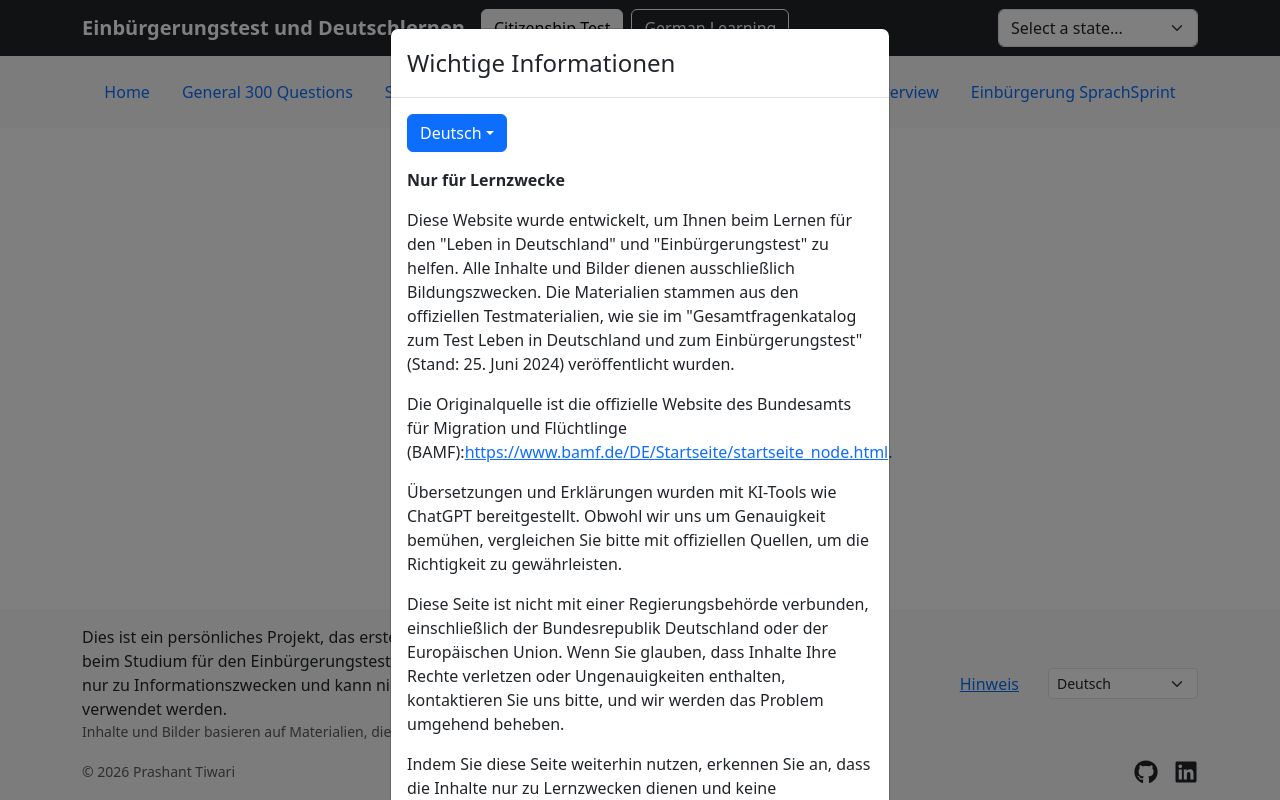
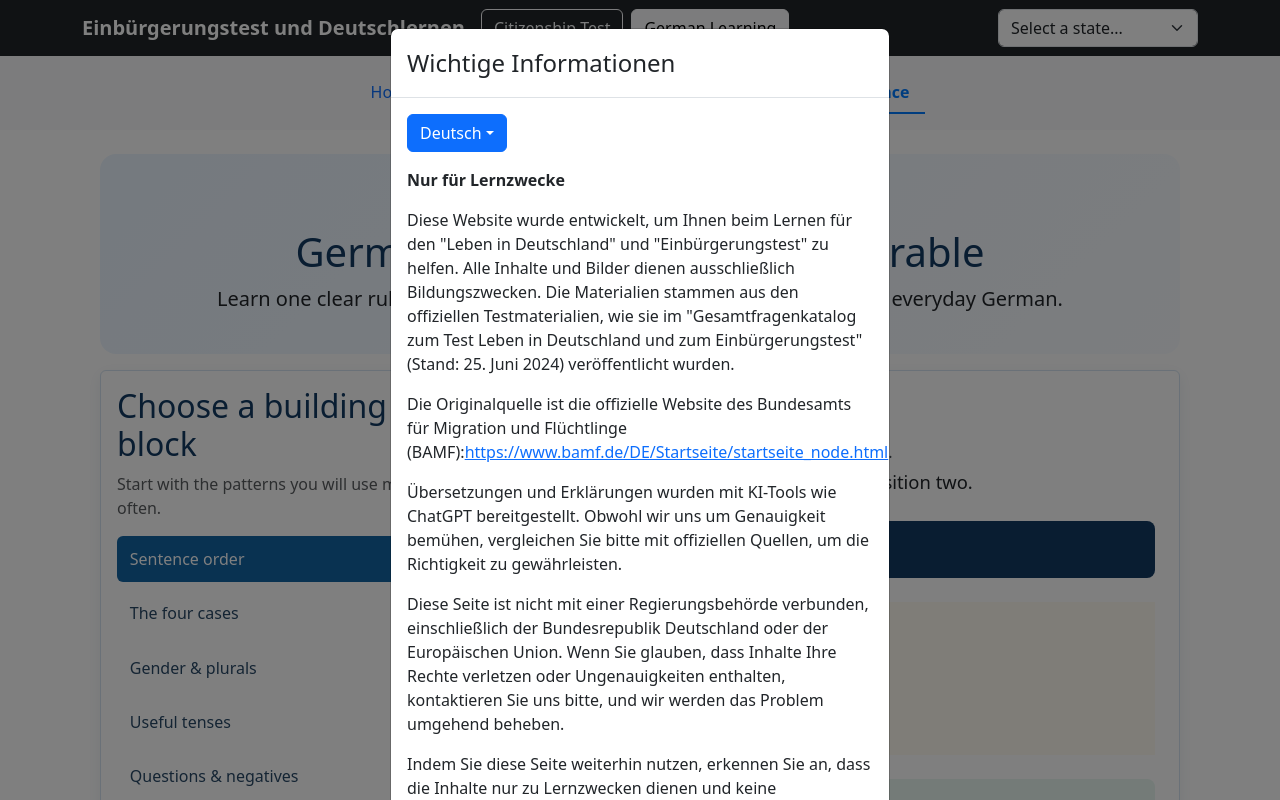
Before and after one commit to Prashant0690/einbuergerungstest-deutschlernen, a React (Create React App) app: page /einbuergerungstest-deutschlernen/german-grammar in a window 1280 px wide. Shown: the top 800 px of the page. Built offline with nearby package versions, Linux system fonts and the light colour scheme.

Commit message:
Add German grammar quick reference
Co-authored-by: Copilot App <223556219+Copilot@users.noreply.github.com>

```diff
--- a/src/App.js
+++ b/src/App.js
@@ -33,6 +33,7 @@ import QuizPage from "./pages/QuizPage";
 import LegalNoticeModal from "./components/LegalNoticeModal";
 import EinbuergerungSprachSprintPage from "./pages/EinbuergerungSprachSprintPage";
 import GermanLanguageSprintPage from "./pages/GermanLanguageSprintPage";
+import GermanGrammarPage from "./pages/GermanGrammarPage";
 
 
 function App() {
@@ -89,6 +90,7 @@ function App() {
 
             <Route path="/einbuergerung-sprachsprint" element={<EinbuergerungSprachSprintPage />} />
             <Route path="/deutsch-sprint" element={<GermanLanguageSprintPage />} />
+            <Route path="/german-grammar" element={<GermanGrammarPage />} />
           </Routes>
         </div>
 
--- a/src/components/Header.js
+++ b/src/components/Header.js
@@ -18,7 +18,7 @@ along with this program.  If not, see <http://www.gnu.org/licenses/>.
 Project Name: einbuergerungstest-deutschlernen
 Folder Name: einbuergerungstest-deutschlernen
 */
-import React, { useState } from "react";
+import React, { useEffect, useState } from "react";
 import { NavLink, useLocation, useNavigate } from "react-router-dom";
 import { useQuizContext } from "../context/QuizContext";
 import { statesList } from "../data/content";
@@ -31,7 +31,19 @@ function Header() {
   const navigate = useNavigate(); // Initialize useNavigate
 
   // State to manage the current section
-  const [currentSection, setCurrentSection] = useState("Citizenship Test"); // Default to "Citizenship Test"
+  const [currentSection, setCurrentSection] = useState(
+    location.pathname.startsWith("/german-") || location.pathname === "/deutsch-sprint"
+      ? "German Learning"
+      : "Citizenship Test"
+  );
+
+  useEffect(() => {
+    setCurrentSection(
+      location.pathname.startsWith("/german-") || location.pathname === "/deutsch-sprint"
+        ? "German Learning"
+        : "Citizenship Test"
+    );
+  }, [location.pathname]);
 
   // Function to handle state change (Bundesland selection)
   const handleStateChange = (e) => {
@@ -205,6 +217,16 @@ function Header() {
               deutschlearnen SprachSprint
             </NavLink>
           </li>
+          <li className="nav-item">
+            <NavLink
+              className={`nav-link ${
+                location.pathname === "/german-grammar" ? "active-link" : ""
+              }`}
+              to="/german-grammar"
+            >
+              Grammar Quick Reference
+            </NavLink>
+          </li>
         </ul>
       )}
     </div>
--- /dev/null
+++ b/src/pages/GermanGrammarPage.css
@@ -0,0 +1,103 @@
+.grammar-resource {
+  max-width: 1080px;
+  margin: 0 auto 2rem;
+}
+
+.grammar-hero {
+  padding: 2.5rem 1rem;
+  margin-bottom: 1rem;
+  background: linear-gradient(135deg, #eaf4ff, #f8fbff);
+  border-radius: 1rem;
+}
+
+.grammar-hero h1,
+.grammar-lesson-card h2,
+.grammar-topic-card h2,
+.grammar-routine h2 {
+  color: #123a63;
+}
+
+.grammar-eyebrow {
+  color: #1264a3;
+  font-size: 0.75rem;
+  font-weight: 700;
+  letter-spacing: 0.12em;
+}
+
+.grammar-topic-card,
+.grammar-lesson-card,
+.grammar-routine {
+  border: 1px solid #d5e3f1;
+  box-shadow: 0 0.25rem 1rem rgba(18, 58, 99, 0.08);
+}
+
+.grammar-topic-list {
+  display: grid;
+  gap: 0.5rem;
+}
+
+.grammar-topic-list .nav-link {
+  color: #284866;
+  cursor: pointer;
+  padding: 0.7rem 0.8rem;
+}
+
+.grammar-topic-list .nav-link.active {
+  background-color: #1264a3;
+}
+
+.grammar-rule {
+  font-size: 1.15rem;
+  line-height: 1.6;
+}
+
+.grammar-pattern {
+  padding: 1rem;
+  margin: 1.5rem 0;
+  background-color: #123a63;
+  border-radius: 0.5rem;
+  color: #fff;
+  font-family: ui-monospace, SFMono-Regular, Menlo, Monaco, Consolas, monospace;
+  line-height: 1.6;
+}
+
+.grammar-example {
+  padding: 1.25rem;
+  border-left: 4px solid #f5b700;
+  background-color: #fffaf0;
+}
+
+.grammar-german {
+  font-size: 1.25rem;
+  font-weight: 600;
+}
+
+.grammar-translation {
+  color: #46627d;
+  font-style: italic;
+}
+
+.grammar-memory-cue {
+  display: flex;
+  flex-direction: column;
+  gap: 0.25rem;
+  margin-top: 1.5rem;
+  padding: 1rem;
+  background-color: #e8f7f0;
+  border-radius: 0.5rem;
+  color: #1c5a40;
+}
+
+.grammar-routine p {
+  margin-bottom: 0;
+}
+
+@media (max-width: 575.98px) {
+  .grammar-hero {
+    padding: 2rem 1rem;
+  }
+
+  .grammar-hero h1 {
+    font-size: 2rem;
+  }
+}
--- /dev/null
+++ b/src/pages/GermanGrammarPage.js
@@ -0,0 +1,170 @@
+import React, { useState } from "react";
+import { Button, Card, Col, Nav, Row } from "react-bootstrap";
+import "./GermanGrammarPage.css";
+
+const grammarTopics = [
+  {
+    id: "sentence",
+    label: "Sentence order",
+    rule: "In a main clause, the conjugated verb is in position two.",
+    pattern: "Subject + verb + time + manner + place",
+    example: {
+      german: "Ich lerne heute zu Hause Deutsch.",
+      english: "I am learning German at home today.",
+    },
+    memory: "Verb second: find the action first.",
+  },
+  {
+    id: "cases",
+    label: "The four cases",
+    rule: "Articles show the role a noun has in a sentence.",
+    pattern: "Nominativ: der | Akkusativ: den | Dativ: dem | Genitiv: des",
+    example: {
+      german: "Der Mann gibt dem Kind den Ball.",
+      english: "The man gives the child the ball.",
+    },
+    memory: "Who acts? (Nominativ) What? (Akkusativ) To whom? (Dativ)",
+  },
+  {
+    id: "gender",
+    label: "Gender & plurals",
+    rule: "Learn every noun together with its article and plural form.",
+    pattern: "der Tisch - die Tische | die Lampe - die Lampen | das Buch - die Bücher",
+    example: {
+      german: "Das Buch liegt auf dem Tisch.",
+      english: "The book is on the table.",
+    },
+    memory: "Never learn a noun alone: article + word + plural.",
+  },
+  {
+    id: "tenses",
+    label: "Useful tenses",
+    rule: "Use Präsens for now and near future; Perfekt for finished everyday events.",
+    pattern: "Ich gehe. | Ich habe gelernt. | Ich bin gefahren.",
+    example: {
+      german: "Gestern habe ich meine Freundin besucht.",
+      english: "Yesterday I visited my friend.",
+    },
+    memory: "Most verbs use haben; movement or change of state often uses sein.",
+  },
+  {
+    id: "questions",
+    label: "Questions & negatives",
+    rule: "Yes/no questions begin with the verb. Use nicht to negate actions and kein for nouns without an article.",
+    pattern: "Kommst du? | Ich komme nicht. | Ich habe kein Auto.",
+    example: {
+      german: "Warum lernst du heute nicht?",
+      english: "Why are you not studying today?",
+    },
+    memory: "Verb first asks; nicht says 'not'; kein says 'no/not a'.",
+  },
+  {
+    id: "subordinate",
+    label: "Subordinate clauses",
+    rule: "After weil, dass, and wenn, the conjugated verb moves to the end.",
+    pattern: "..., weil ich morgen arbeiten muss.",
+    example: {
+      german: "Ich bleibe zu Hause, weil es regnet.",
+      english: "I am staying at home because it is raining.",
+    },
+    memory: "Signal word spotted? Save the verb for the end.",
+  },
+];
+
+function GermanGrammarPage() {
+  const [selectedTopicId, setSelectedTopicId] = useState(grammarTopics[0].id);
+  const [showTranslation, setShowTranslation] = useState(false);
+  const selectedTopic = grammarTopics.find((topic) => topic.id === selectedTopicId);
+
+  const selectTopic = (topicId) => {
+    setSelectedTopicId(topicId);
+    setShowTranslation(false);
+  };
+
+  return (
+    <section className="grammar-resource">
+      <header className="grammar-hero text-center">
+        <p className="grammar-eyebrow">GERMAN QUICK REFERENCE</p>
+        <h1>German grammar, made memorable</h1>
+        <p className="lead mb-0">
+          Learn one clear rule, see it in context, and keep a short memory cue for everyday German.
+        </p>
+      </header>
+
+      <Row className="g-4">
+        <Col lg={4}>
+          <Card className="grammar-topic-card h-100">
+            <Card.Body>
+              <Card.Title as="h2">Choose a building block</Card.Title>
+              <Card.Text className="text-muted">
+                Start with the patterns you will use most often.
+              </Card.Text>
+              <Nav variant="pills" className="grammar-topic-list">
+                {grammarTopics.map((topic) => (
+                  <Nav.Item key={topic.id}>
+                    <Nav.Link
+                      active={topic.id === selectedTopicId}
+                      onClick={() => selectTopic(topic.id)}
+                    >
+                      {topic.label}
+                    </Nav.Link>
+                  </Nav.Item>
+                ))}
+              </Nav>
+            </Card.Body>
+          </Card>
+        </Col>
+
+        <Col lg={8}>
+          <Card className="grammar-lesson-card h-100">
+            <Card.Body className="p-md-4">
+              <p className="grammar-eyebrow mb-2">FOCUS RULE</p>
+              <h2>{selectedTopic.label}</h2>
+              <p className="grammar-rule">{selectedTopic.rule}</p>
+
+              <div className="grammar-pattern" aria-label="Grammar pattern">
+                {selectedTopic.pattern}
+              </div>
+
+              <div className="grammar-example">
+                <p className="mb-1 text-muted">Say it out loud</p>
+                <p className="grammar-german mb-2">{selectedTopic.example.german}</p>
+                {showTranslation && (
+                  <p className="grammar-translation mb-0">
+                    {selectedTopic.example.english}
+                  </p>
+                )}
+                <Button
+                  variant="outline-primary"
+                  size="sm"
+                  className="mt-3"
+                  onClick={() => setShowTranslation((visible) => !visible)}
+                >
+                  {showTranslation ? "Hide translation" : "Show translation"}
+                </Button>
+              </div>
+
+              <div className="grammar-memory-cue">
+                <strong>Memory cue</strong>
+                <span>{selectedTopic.memory}</span>
+              </div>
+            </Card.Body>
+          </Card>
+        </Col>
+      </Row>
+
+      <Card className="grammar-routine mt-4">
+        <Card.Body>
+          <h2>Three-minute study routine</h2>
+          <Row className="g-3">
+            <Col md={4}><p><strong>1. Read</strong><br />Say the rule and pattern once.</p></Col>
+            <Col md={4}><p><strong>2. Recall</strong><br />Hide the translation and explain the example.</p></Col>
+            <Col md={4}><p><strong>3. Reuse</strong><br />Make one sentence about your own day.</p></Col>
+          </Row>
+        </Card.Body>
+      </Card>
+    </section>
+  );
+}
+
+export default GermanGrammarPage;
```
